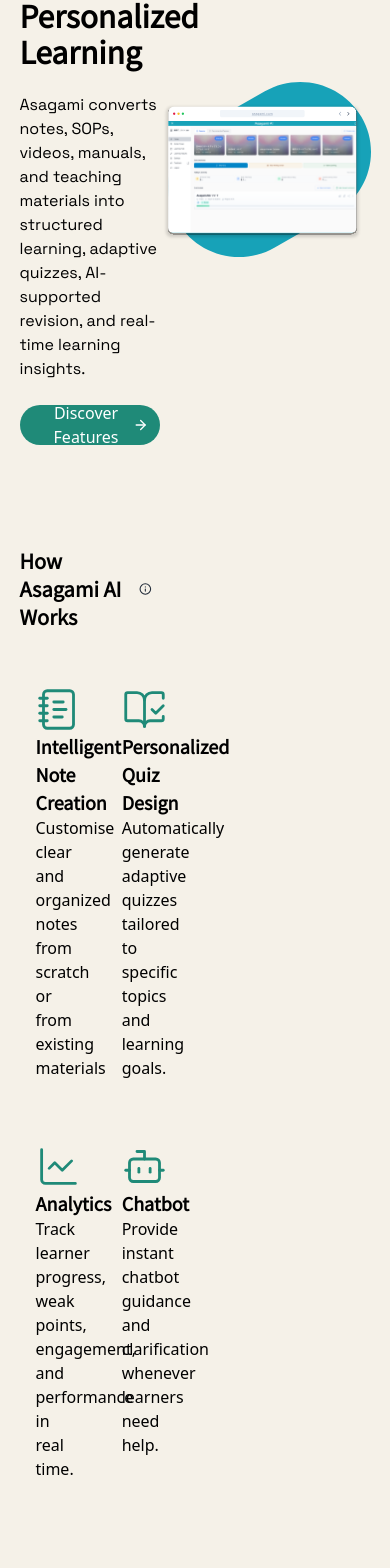
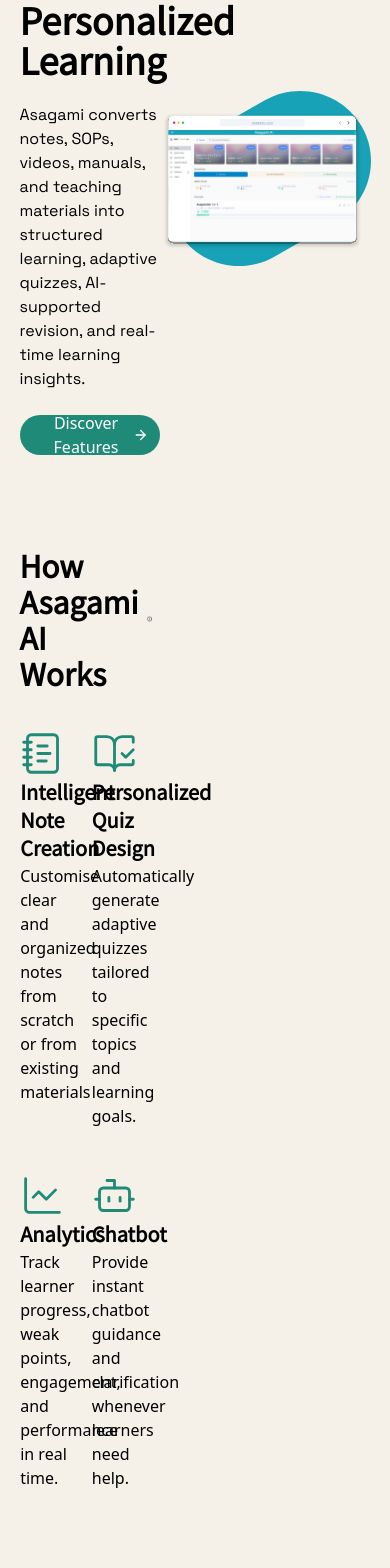
Before and after one commit to justinlez/Asagami-LP, a React (Vite) app in the folder app/: page /home in a window 390 px wide. Shown: the part 286-1854 px from the top of the page. Built offline with nearby package versions, Linux system fonts and the light colour scheme.

Commit message:
feat: fixed responsiveness

```diff
--- a/app/src/components/Home.tsx
+++ b/app/src/components/Home.tsx
@@ -15,12 +15,11 @@
   const { customRef, hovering } = useHover();
 
   return (
-    <div className="flex flex-row w-[90%] mx-auto gap-[1%]">
-      {/* LEFT COLUMN — hero + features stacked */}
+    <div>
+      <div className="flex flex-row w-[90vw] mx-auto gap-[1%]">
         <div className="flex flex-col w-[40%]">
-        {/* Row 1 — Hero */}
           <div className="flex flex-col min-h-[90vh] justify-center">
-          <div className="text-3xl 2xl:text-7xl font-bold font-notojp">
+            <div className="text-4xl 2xl:text-7xl font-bold font-notojp">
               Transform Knowledge Into Personalized Learning
             </div>
             <br />
@@ -37,9 +36,8 @@
               </Link>
             </div>
           </div>
-        {/* Row 2 — How Asagami Works */}
-        <div className="pb-20">
-          <div className="flex flex-row text-xl 2xl:text-5xl font-bold font-notojp items-center gap-2 pb-10">
+          <div className="mb-[15%]">
+            <div className="flex flex-row text-3xl 2xl:text-5xl font-bold font-notojp items-center gap-2 pb-10">
               How Asagami AI Works
               <Info className="inline text-gray-800" ref={customRef} />
               <div className="flex items-center">
@@ -50,15 +48,15 @@
                 )}
               </div>
             </div>
-          <div className="grid grid-cols-2 gap-8">
+            <div className="grid grid-cols-2 gap-x-[2%] gap-y-[6%]">
               <div className="flex flex-col">
-              <Link to="/features" className='hover:shadow-xs rounded-lg hover:shadow-[0_0_20px_rgba(0,0,0,0.25)] p-4'>
+                <Link to="/features" className='hover:shadow-xs rounded-lg hover:shadow-[0_0_20px_rgba(0,0,0,0.25)] p-[1%]'>
                   <NotebookText
                     className="text-leaf"
                     size={45}
                     strokeWidth={1.5}
                   />
-                <p className="font-semibold font-notojp text-lg 2xl:text-3xl">
+                  <p className="font-semibold font-notojp text-xl 2xl:text-3xl py-[3%]">
                     Intelligent Note Creation
                   </p>
                   <p className="text-base 2xl:text-lg">
@@ -68,13 +66,13 @@
                 </Link>
               </div>
               <div className="flex flex-col">
-              <Link to="/features" className='hover:shadow-xs rounded-lg hover:shadow-[0_0_20px_rgba(0,0,0,0.25)] p-4'>
+                <Link to="/features" className='hover:shadow-xs rounded-lg hover:shadow-[0_0_20px_rgba(0,0,0,0.25)] p-[1%]'>
                   <BookOpenCheck
                     className="text-leaf"
                     size={45}
                     strokeWidth={1.5}
                   />
-                <p className="font-semibold font-notojp text-lg 2xl:text-3xl">
+                  <p className="font-semibold font-notojp text-xl 2xl:text-3xl py-[3%]">
                     Personalized Quiz Design
                   </p>
                   <p className="text-base 2xl:text-lg">
@@ -84,9 +82,9 @@
                 </Link>
               </div>
               <div className="flex flex-col">
-              <Link to="/features" className='hover:shadow-xs rounded-lg hover:shadow-[0_0_20px_rgba(0,0,0,0.25)] p-4'>
+                <Link to="/features" className='hover:shadow-xs rounded-lg hover:shadow-[0_0_20px_rgba(0,0,0,0.25)] p-[1%]'>
                   <ChartLine className="text-leaf" size={45} strokeWidth={1.5} />
-                <p className="font-semibold font-notojp text-lg 2xl:text-3xl">
+                  <p className="font-semibold font-notojp text-xl 2xl:text-3xl py-[3%]">
                     Analytics
                   </p>
                   <p className="text-base 2xl:text-lg">
@@ -96,9 +94,9 @@
                 </Link>
               </div>
               <div className="flex flex-col">
-              <Link to="/features" className='hover:shadow-xs rounded-lg hover:shadow-[0_0_20px_rgba(0,0,0,0.25)] p-4' >
+                <Link to="/features" className='hover:shadow-xs rounded-lg hover:shadow-[0_0_20px_rgba(0,0,0,0.25)] p-[1%]' >
                   <Bot className="text-leaf" size={45} strokeWidth={1.5} />
-                <p className="font-semibold font-notojp text-lg 2xl:text-3xl">
+                  <p className="font-semibold font-notojp text-xl 2xl:text-3xl py-[3%]">
                     Chatbot
                   </p>
                   <p className="text-base 2xl:text-lg">
@@ -111,11 +109,16 @@
           </div>
         </div>
         {/* RIGHT COLUMN — sticky image */}
-      <div className="flex flex-col w-auto mx-auto">
-        <div className="sticky top-40 flex justify-center">
+        <div className="flex flex-col w-auto mx-auto pb-[4%]">
+          <div className="sticky top-[20%] flex justify-center">
             <img src={homepg} alt="" className="h-[70vh] w-auto" />
           </div>
         </div>
       </div>
+      <div className="min-h-[20vh]">
+         <br />
+      </div>
+      <div></div>
+    </div>
   );
 }
```
Lines whose indentation alone changed are shown as unchanged.
